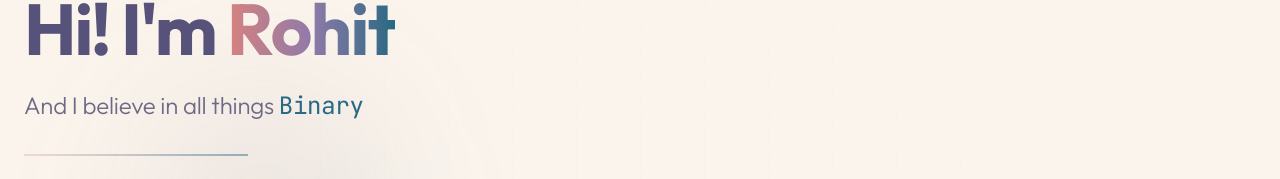
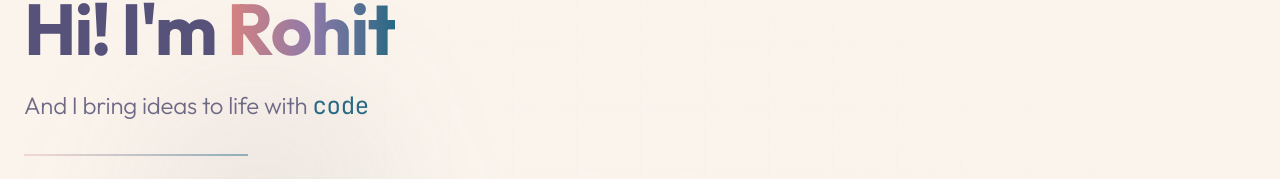
Before and after one commit to InfernapeXavier/InfernapeXavier.github.io, a Next.js app: page / in a window 1280 px wide. Shown: the part 151-330 px from the top of the page. Built offline with nearby package versions, Linux system fonts and the light colour scheme.

Commit message:
feat(content): update hero subheading to be more inclusive
- Change "I believe in all things Binary" to "I bring ideas to life with code"
- Update styling to maintain theme consistency

```diff
--- a/src/app/page.tsx
+++ b/src/app/page.tsx
@@ -52,9 +52,9 @@ export default function Home() {
               </span>
             </h1>
             <h2 className="section-subheading">
-              And I believe in all things{" "}
+              And I bring ideas to life with{" "}
               <span className="font-mono text-rose-pine-dawn-pine dark:text-rose-pine-foam">
-                Binary
+                code
               </span>
             </h2>
             <div className="h-0.5 w-1/4 bg-gradient-to-r from-rose-pine-rose to-rose-pine-pine mb-12 opacity-50" />
```
